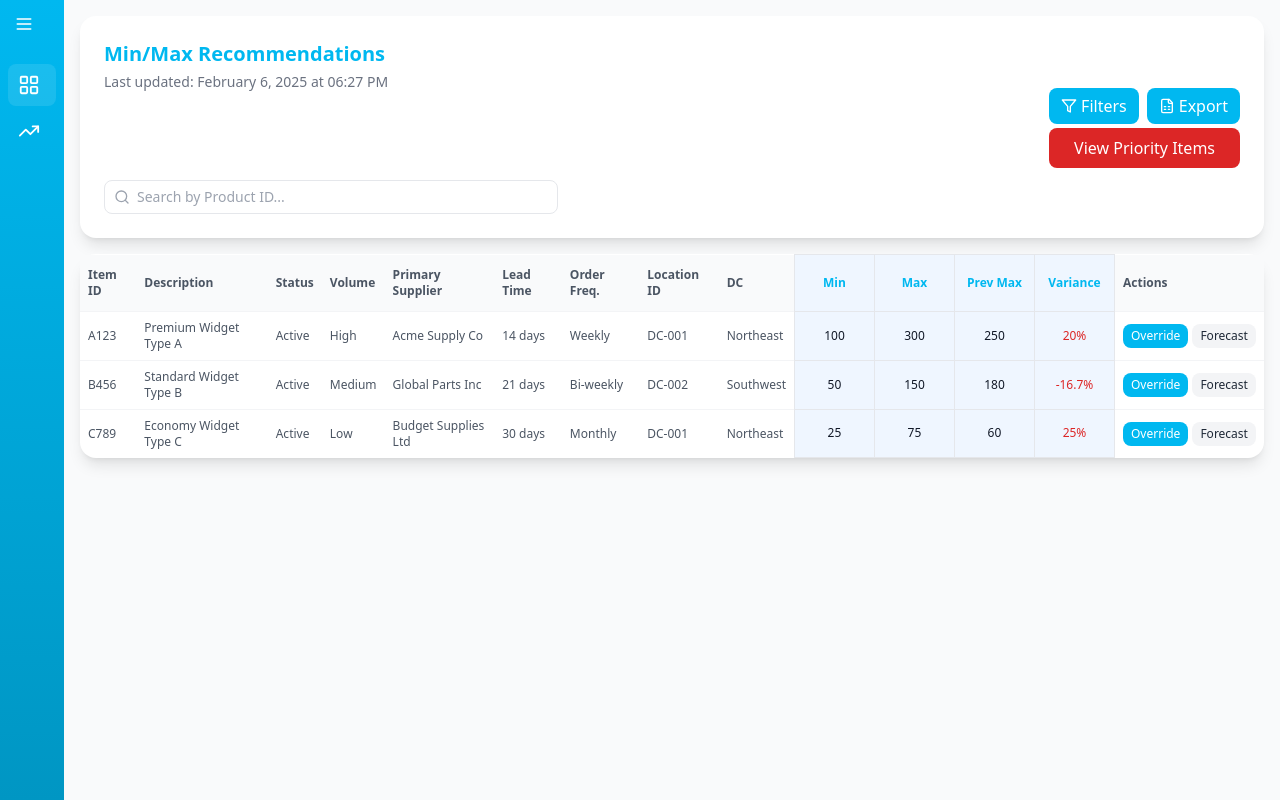
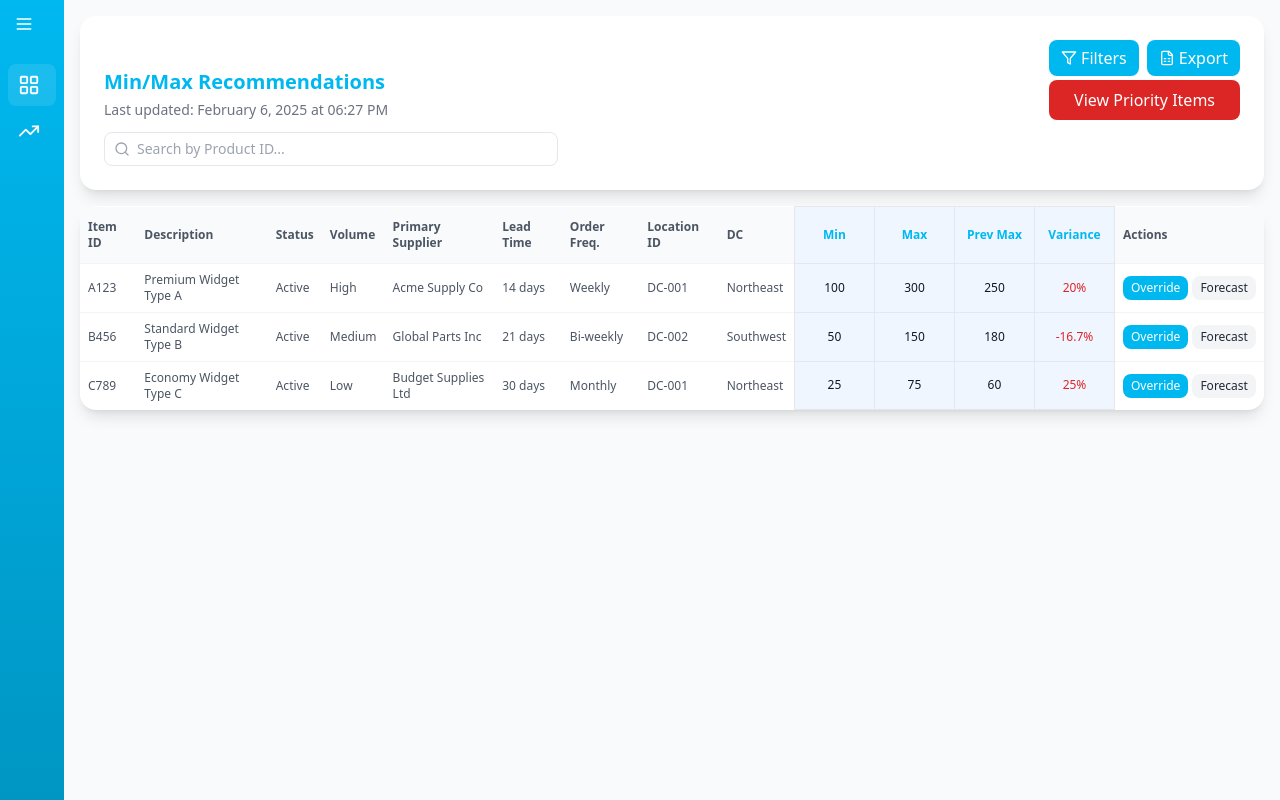
Before and after one commit to mjrojas95/dbt-inventory, a Next.js app: page / in a window 1280 px wide. Built offline with nearby package versions, Linux system fonts and the light colour scheme.

Commit message:
Updated latest changes

```diff
--- a/app/components/MinMaxDashboard.tsx
+++ b/app/components/MinMaxDashboard.tsx
@@ -197,12 +197,12 @@ export default function MinMaxDashboard() {
     <div className="space-y-4">
       {/* Header and Actions */}
       <div className="flex flex-col gap-3 bg-white rounded-2xl shadow-lg p-6">
-      <div className="flex items-start justify-between h-32">
+      <div className="flex items-end justify-between">
           <div>
             <h2 className="text-xl font-bold text-[#00B8F0]">Min/Max Recommendations</h2>
             <p className="text-sm text-gray-500 mt-1">Last updated: {lastUpdated}</p>
           </div>
-          <div className="flex flex-col gap-1 justify-end h-full">
+          <div className="flex flex-col gap-1">
             <div className="flex gap-2">
               <Button
                 onClick={() => setShowFilters(!showFilters)}
```
